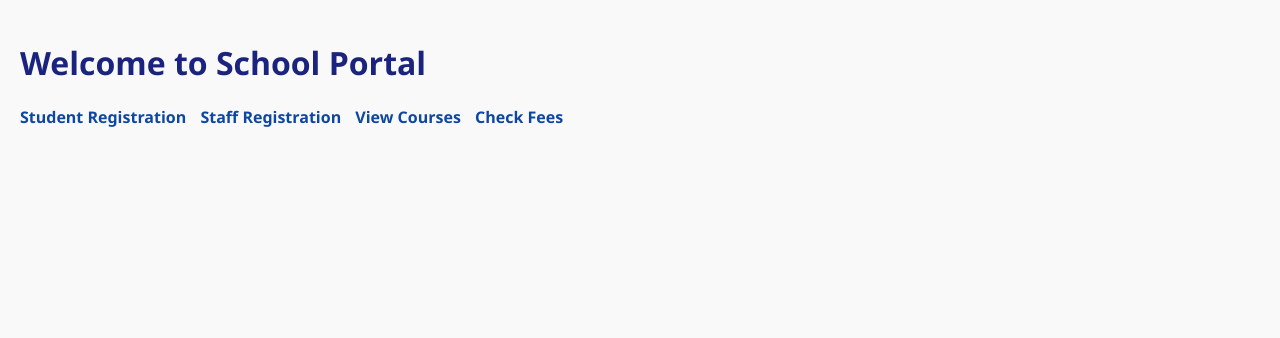
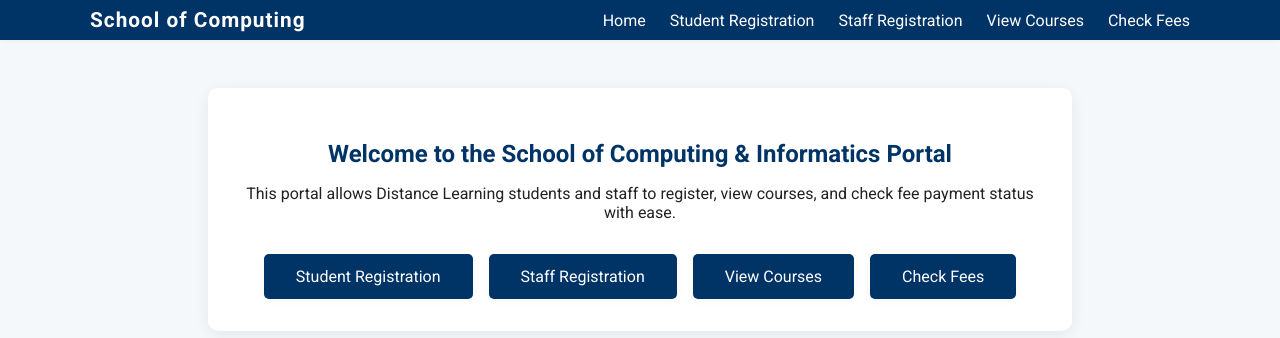
Before and after one commit to ezkemboi/simple-school-assignment-assign, a plain HTML site: page index.html in a window 1280 px wide. Drawn offline with Linux system fonts and the light colour scheme.

Commit message:
chore: homepage better

```diff
--- a/index.html
+++ b/index.html
@@ -1,16 +1,40 @@
 <!DOCTYPE html>
-<html>
+<html lang="en">
 <head>
-    <title>School Portal</title>
-    <link rel="stylesheet" href="styles.css">
+  <meta charset="UTF-8">
+  <title>School of Computing - Portal</title>
+  <link rel="stylesheet" href="styles.css">
+  <!-- Google Fonts for modern typography -->
+  <link href="https://fonts.googleapis.com/css?family=Roboto:400,700&display=swap" rel="stylesheet">
 </head>
 <body>
-<h1>Welcome to School Portal</h1>
-<nav>
-    <a href="student-registration.html">Student Registration</a>
-    <a href="staff-registration.html">Staff Registration</a>
-    <a href="view-courses.html">View Courses</a>
-    <a href="check-fees.html">Check Fees</a>
-</nav>
+  <!-- Navigation Bar -->
+  <nav class="navbar">
+    <div class="container">
+      <div class="logo">School of Computing</div>
+      <ul class="nav-links">
+        <li><a href="index.html">Home</a></li>
+        <li><a href="student-registration.html">Student Registration</a></li>
+        <li><a href="staff-registration.html">Staff Registration</a></li>
+        <li><a href="view-courses.html">View Courses</a></li>
+        <li><a href="check-fees.html">Check Fees</a></li>
+      </ul>
+    </div>
+  </nav>
+
+  <main class="home-main">
+    <section class="welcome">
+      <h1>Welcome to the School of Computing & Informatics Portal</h1>
+      <p>
+        This portal allows Distance Learning students and staff to register, view courses, and check fee payment status with ease.
+      </p>
+      <div class="quick-links">
+        <a href="student-registration.html" class="btn">Student Registration</a>
+        <a href="staff-registration.html" class="btn">Staff Registration</a>
+        <a href="view-courses.html" class="btn">View Courses</a>
+        <a href="check-fees.html" class="btn">Check Fees</a>
+      </div>
+    </section>
+  </main>
 </body>
 </html>
--- a/styles.css
+++ b/styles.css
@@ -1,63 +1,103 @@
 /* styles.css */
 body {
-    font-family: 'Segoe UI', sans-serif;
-    background-color: #f9f9f9;
-    margin: 0;
-    padding: 20px;
-    color: #333;
+  font-family: 'Roboto', Arial, sans-serif;
+  background: #f4f8fb;
+  color: #222;
+  margin: 0;
+  padding: 0;
 }
 
-h1, h2 {
-    color: #1a237e;
+.navbar {
+  background: #003366;
+  color: #fff;
+  padding: 0.5em 0;
+  box-shadow: 0 2px 4px rgba(0,0,0,0.03);
 }
 
-nav {
-    margin-bottom: 20px;
+.navbar .container {
+  display: flex;
+  align-items: center;
+  justify-content: space-between;
+  max-width: 1100px;
+  margin: 0 auto;
+  padding: 0 2em;
 }
 
-nav a {
-    margin-right: 10px;
-    text-decoration: none;
-    color: #0d47a1;
-    font-weight: bold;
+.logo {
+  font-weight: bold;
+  font-size: 1.3em;
+  letter-spacing: 1px;
 }
 
-nav a:hover {
-    text-decoration: underline;
+.nav-links {
+  list-style: none;
+  display: flex;
+  gap: 1.5em;
+  margin: 0;
+  padding: 0;
 }
 
-form {
-    background-color: #fff;
-    padding: 20px;
-    border-radius: 6px;
-    box-shadow: 0 0 8px rgba(0,0,0,0.1);
-    max-width: 400px;
+.nav-links li a {
+  color: #fff;
+  text-decoration: none;
+  font-weight: 500;
+  transition: color 0.2s;
 }
 
-input, button {
-    display: block;
-    width: 100%;
-    margin-top: 10px;
-    padding: 10px;
-    font-size: 16px;
+.nav-links li a:hover,
+.nav-links li a.active {
+  color: #ffcc00;
 }
 
-button {
-    background-color: #1e88e5;
-    color: white;
-    border: none;
-    border-radius: 4px;
-    cursor: pointer;
+.home-main {
+  max-width: 800px;
+  margin: 3em auto;
+  padding: 2em;
+  background: #fff;
+  border-radius: 10px;
+  box-shadow: 0 4px 16px rgba(0,0,0,0.07);
+  text-align: center;
 }
 
-button:hover {
-    background-color: #1565c0;
+.welcome h1 {
+  margin-bottom: 0.5em;
+  color: #003366;
 }
 
-ul {
-    background: #fff;
-    padding: 15px;
-    border-radius: 6px;
-    list-style-type: square;
-    box-shadow: 0 0 8px rgba(0,0,0,0.05);
+.quick-links {
+  margin-top: 2em;
+  display: flex;
+  flex-wrap: wrap;
+  gap: 1em;
+  justify-content: center;
 }
+
+.btn {
+  background: #003366;
+  color: #fff;
+  padding: 0.8em 2em;
+  border-radius: 5px;
+  text-decoration: none;
+  font-weight: 500;
+  transition: background 0.2s, color 0.2s;
+  box-shadow: 0 2px 8px rgba(0,0,0,0.04);
+}
+
+.btn:hover {
+  background: #0055a5;
+  color: #ffcc00;
+}
+
+@media (max-width: 600px) {
+  .navbar .container {
+    flex-direction: column;
+    align-items: flex-start;
+  }
+  .home-main {
+    padding: 1em;
+  }
+  .quick-links {
+    flex-direction: column;
+    gap: 0.5em;
+  }
+}
```
